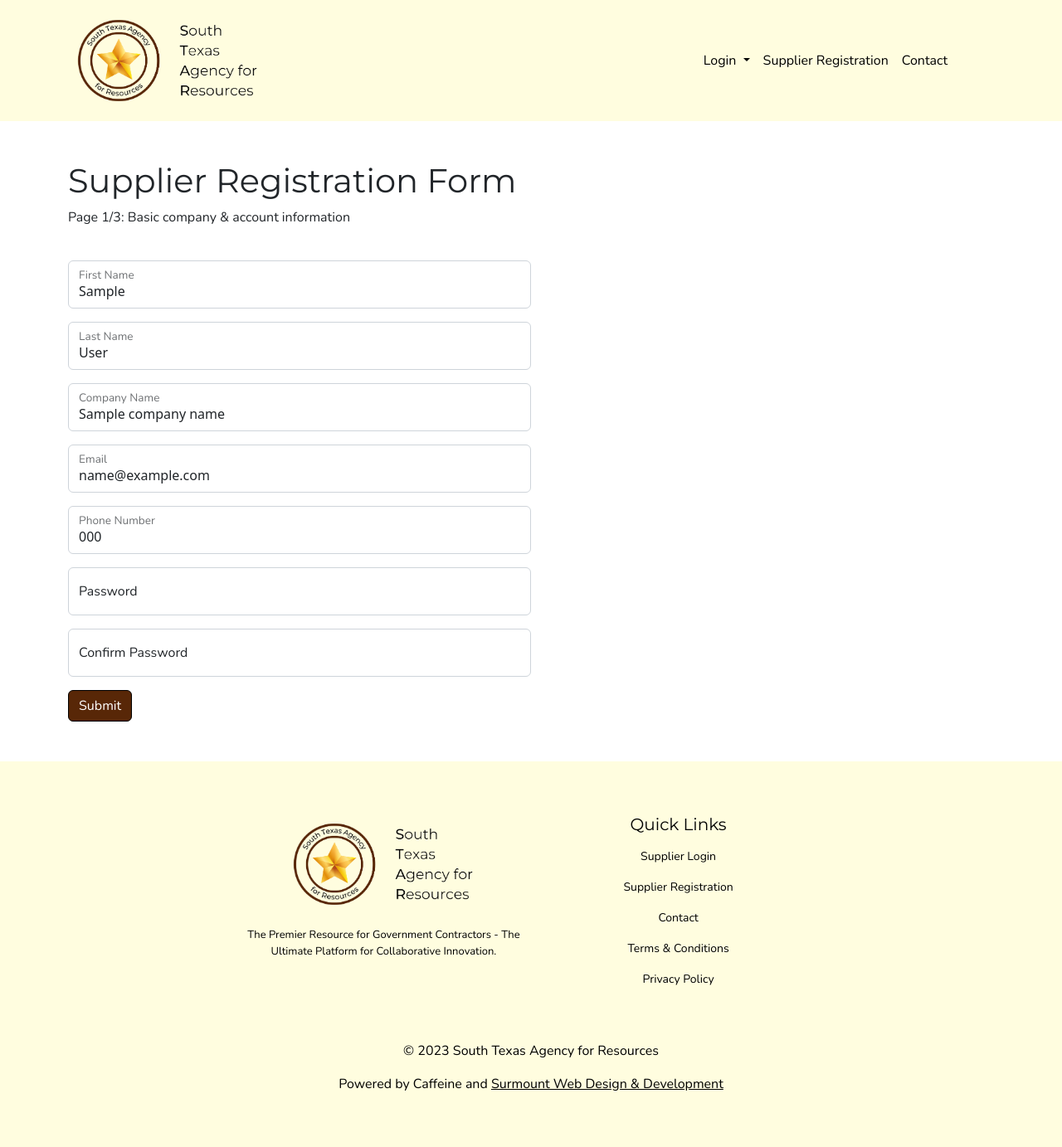
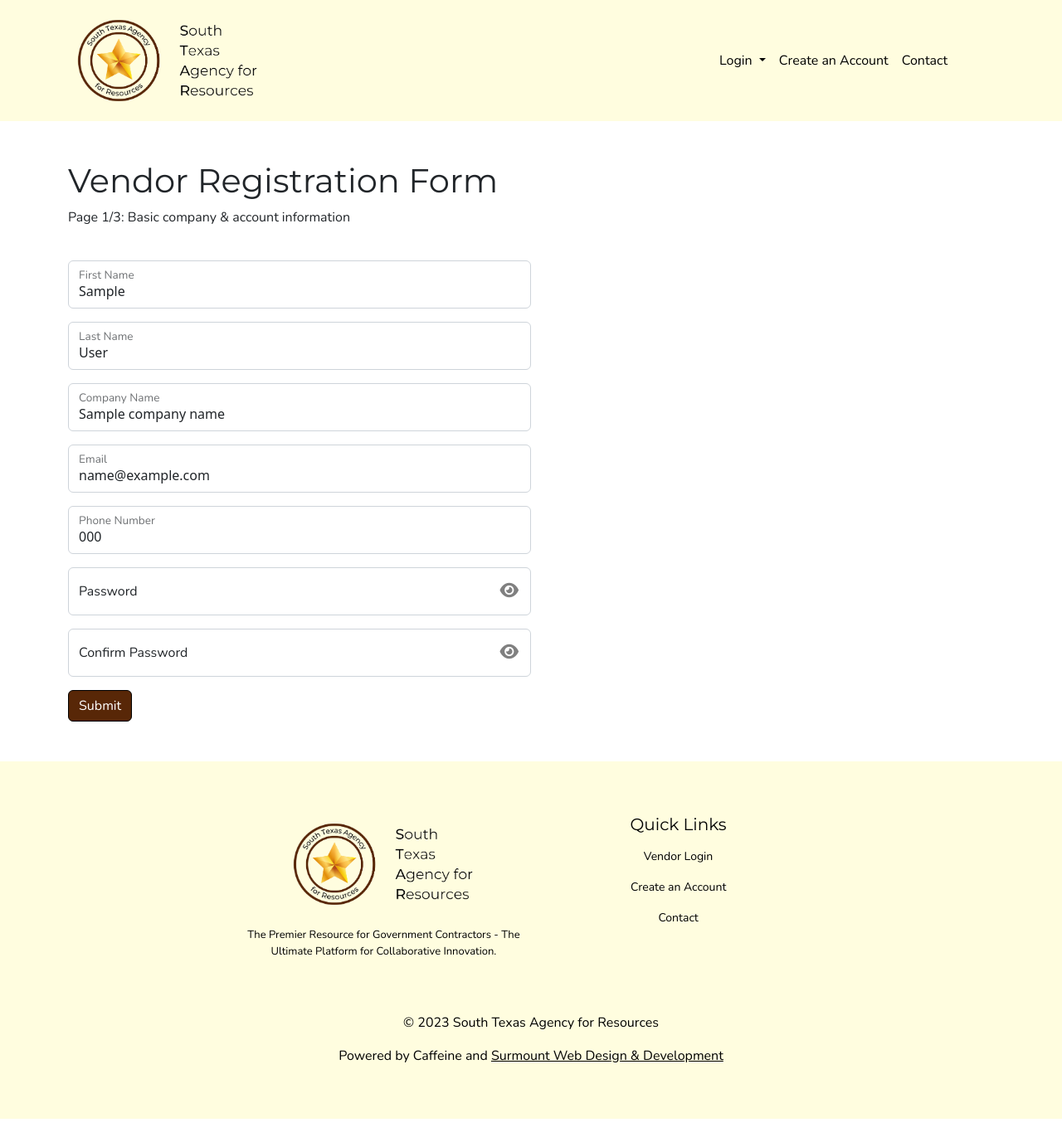
Before and after one commit to bharding216/star, a Python web app: template project/templates/registration_personal.html in a window 1280 px wide. Shown: the whole page at 83% size. After the commit the page ends 1349 px from the top, so only its background shows below. Run offline with Jinja, Linux system fonts and the light colour scheme; the template is opened without the code that fills it: most values are stand-ins (such as "Sample title", 1, 10 or a date in 2020); some libraries are stand-ins or nearby versions.

Commit message:
some small requests from Chris

```diff
--- a/project/templates/base.html
+++ b/project/templates/base.html
@@ -79,7 +79,7 @@
                                 </a>
 
                                 <div class="dropdown-menu" aria-labelledby="navbarDropdownMenuLink">
-                                    <a class="dropdown-item" href="{{ url_for('views.login_supplier') }}">Supplier</a>
+                                    <a class="dropdown-item" href="{{ url_for('views.login_supplier') }}">Vendor</a>
                                     <a class="dropdown-item" href="{{ url_for('views.login_admin') }}">Admin</a>
                                 </div>
                             </li>
@@ -87,7 +87,7 @@
                             <li class="nav-item">
                                 <a class="nav-link" aria-current="page"
                                     href="{{ url_for('views.registration_personal') }}">
-                                    Supplier Registration
+                                    Create an Account
                                 </a>
                             </li>
                         {% endif %}
@@ -162,24 +162,25 @@
                     <h5 class="pb-2" style="color: black;">Quick Links</h5>
 
                     <p class="footer-links">
-                        <a href="{{ url_for('views.login_supplier') }}" class="nav-link">Supplier Login</a>
+                        <a href="{{ url_for('views.login_supplier') }}" class="nav-link">Vendor Login</a>
                     </p>
 
                     <p class="footer-links">
-                        <a class="nav-link" href="{{ url_for('views.registration_personal') }}">Supplier Registration</a>
+                        <a class="nav-link" href="{{ url_for('views.registration_personal') }}">Create an Account</a>
                     </p>
 
                     <p class="footer-links">
                         <a class="nav-link" href="{{ url_for('views.contact') }}">Contact</a>
                     </p>
 
+                    <!--
                     <p class="footer-links">
                         <a href="{{ url_for('views.terms') }}" class="nav-link">Terms & Conditions</a>
                     </p>
 
                     <p class="footer-links">
                         <a href="{{ url_for('views.privacy') }}" class="nav-link">Privacy Policy</a>
-                    </p>
+                    </p>-->
                 </div>
             </div>
 
--- a/project/templates/login_supplier.html
+++ b/project/templates/login_supplier.html
@@ -52,7 +52,7 @@
 
     <form action="{{ url_for('views.login_supplier') }}" method="POST">
 
-        <h3 class="mb-3">Supplier Login</h3>
+        <h3 class="mb-3">Vendor Login</h3>
 
         <div class="row">
             <div class="col-md-6 col-lg-4">
--- a/project/templates/registration_business.html
+++ b/project/templates/registration_business.html
@@ -1,6 +1,6 @@
 {% extends "base.html" %}
 
-{% block title %}Supplier Registration | South Texas Agency for Resources{% endblock %}
+{% block title %}Vendor Registration | South Texas Agency for Resources{% endblock %}
 
 {% block head %}
 <style>
@@ -41,7 +41,7 @@
     {% endwith %}
 
 <div class="container my-5">
-    <h1>Supplier Registration Form</h1>
+    <h1>Vendor Registration Form</h1>
     <p>Page 3/3: Company legal information</p>
 
     <br>
--- a/project/templates/registration_location.html
+++ b/project/templates/registration_location.html
@@ -1,6 +1,6 @@
 {% extends "base.html" %}
 
-{% block title %}Supplier Registration | South Texas Agency for Resources{% endblock %}
+{% block title %}Vendor Registration | South Texas Agency for Resources{% endblock %}
 
 {% block content %}
 
@@ -23,7 +23,7 @@
     {% endwith %}
 
 <div class="container my-5">
-    <h1>Supplier Registration Form</h1>
+    <h1>Vendor Registration Form</h1>
     <p>Page 2/3: Company location information</p>
 
     <br>
--- a/project/templates/registration_personal.html
+++ b/project/templates/registration_personal.html
@@ -1,6 +1,35 @@
 {% extends "base.html" %}
 
-{% block title %}Supplier Registration | South Texas Agency for Resources{% endblock %}
+{% block title %}Vendor Registration | South Texas Agency for Resources{% endblock %}
+
+{% block head %}
+<style>
+    .password-toggle-icon {
+    position: absolute;
+    top: 50%;
+    right: 10px;
+    padding-right: 5px;
+    transform: translateY(-50%);
+    cursor: pointer;
+    }
+
+
+    #password {
+    padding-right: 40px; /* Ensure enough space for the icon */
+    }
+
+    #togglePassword1 {
+    font-size: 1.25rem;
+    color: gray;
+    }
+
+    #togglePassword2 {
+    font-size: 1.25rem;
+    color: gray;
+    }
+</style>
+
+{% endblock %}
 
 {% block content %}
 
@@ -23,7 +52,7 @@
     {% endwith %}
 
 <div class="container my-5">
-    <h1>Supplier Registration Form</h1>
+    <h1>Vendor Registration Form</h1>
     <p>Page 1/3: Basic company & account information</p>
 
     <br>
@@ -62,12 +91,18 @@
         <div class="form-floating mb-3 col-md-8 col-lg-6">
             <input type="password" class="form-control" name="password1"
                 placeholder="Password">
+            <span class="password-toggle-icon toggle-password">
+                <i class="fa-solid fa-eye" id="togglePassword1"></i>
+            </span>
             <label for="password1">Password</label>
         </div>
 
         <div class="form-floating mb-3 col-md-8 col-lg-6">
             <input type="password" class="form-control" name="password2"
                 placeholder="Confirm Password">
+            <span class="password-toggle-icon toggle-password">
+                <i class="fa-solid fa-eye" id="togglePassword2"></i>
+            </span>
             <label for="password2">Confirm Password</label>
         </div>
 
@@ -77,5 +112,30 @@
 </div>
 
 
+<script>
+    const togglePassword1 = document.querySelector('#togglePassword1');
+    const password1 = document.querySelector('[name="password1"]');
+
+    togglePassword1.addEventListener('click', function (e) {
+        // toggle the type attribute
+        const type = password1.getAttribute('type') === 'password' ? 'text' : 'password';
+        password1.setAttribute('type', type);
+        // toggle the eye icon
+        this.classList.toggle('fa-eye-slash');
+    });
+
+    const togglePassword2 = document.querySelector('#togglePassword2');
+    const password2 = document.querySelector('[name="password2"]');
+
+    togglePassword2.addEventListener('click', function (e) {
+        // toggle the type attribute
+        const type = password2.getAttribute('type') === 'password' ? 'text' : 'password';
+        password2.setAttribute('type', type);
+        // toggle the eye icon
+        this.classList.toggle('fa-eye-slash');
+    });
+
+</script>
+
 
 {% endblock %}
```
Also changed, not shown: project/templates/application_submitted_email.html (added, +29 -0 lines), project/templates/view_bid_details.html (+5 -2 lines), project/views.py (+26 -3 lines).
